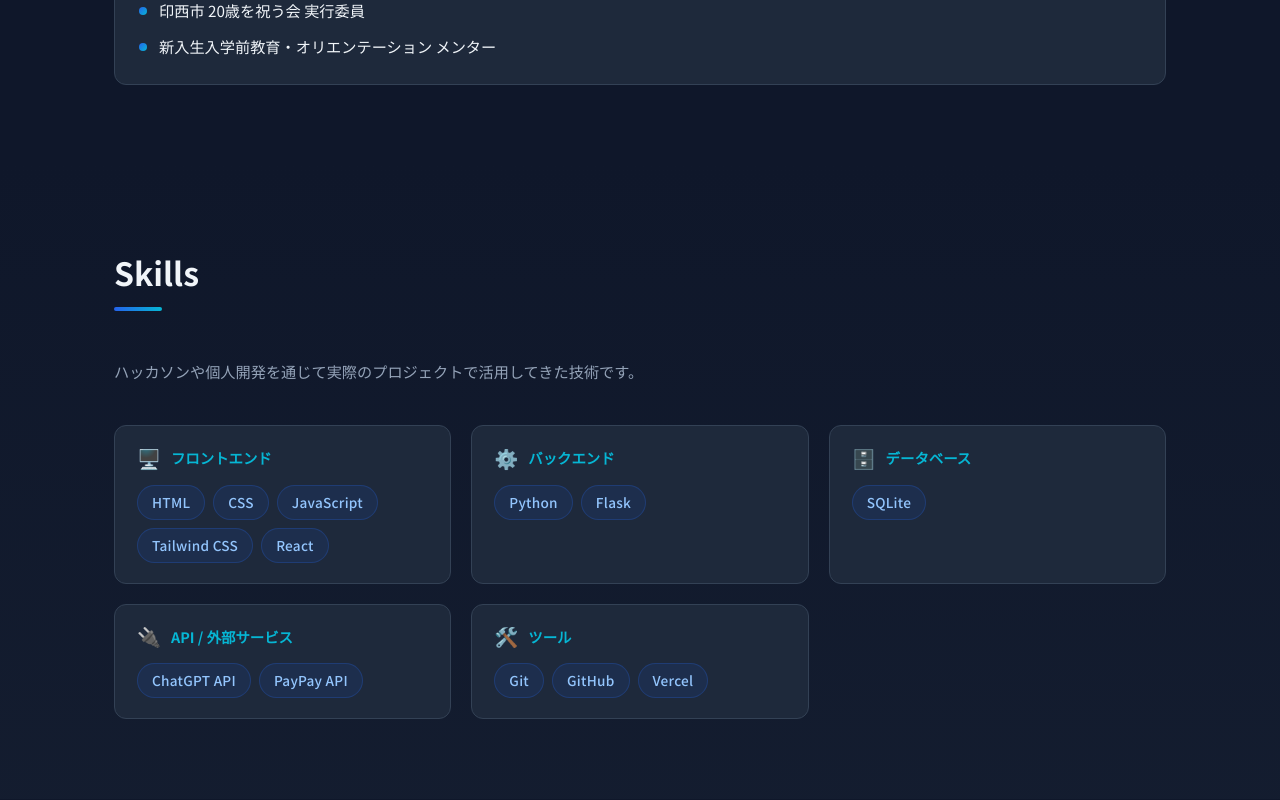
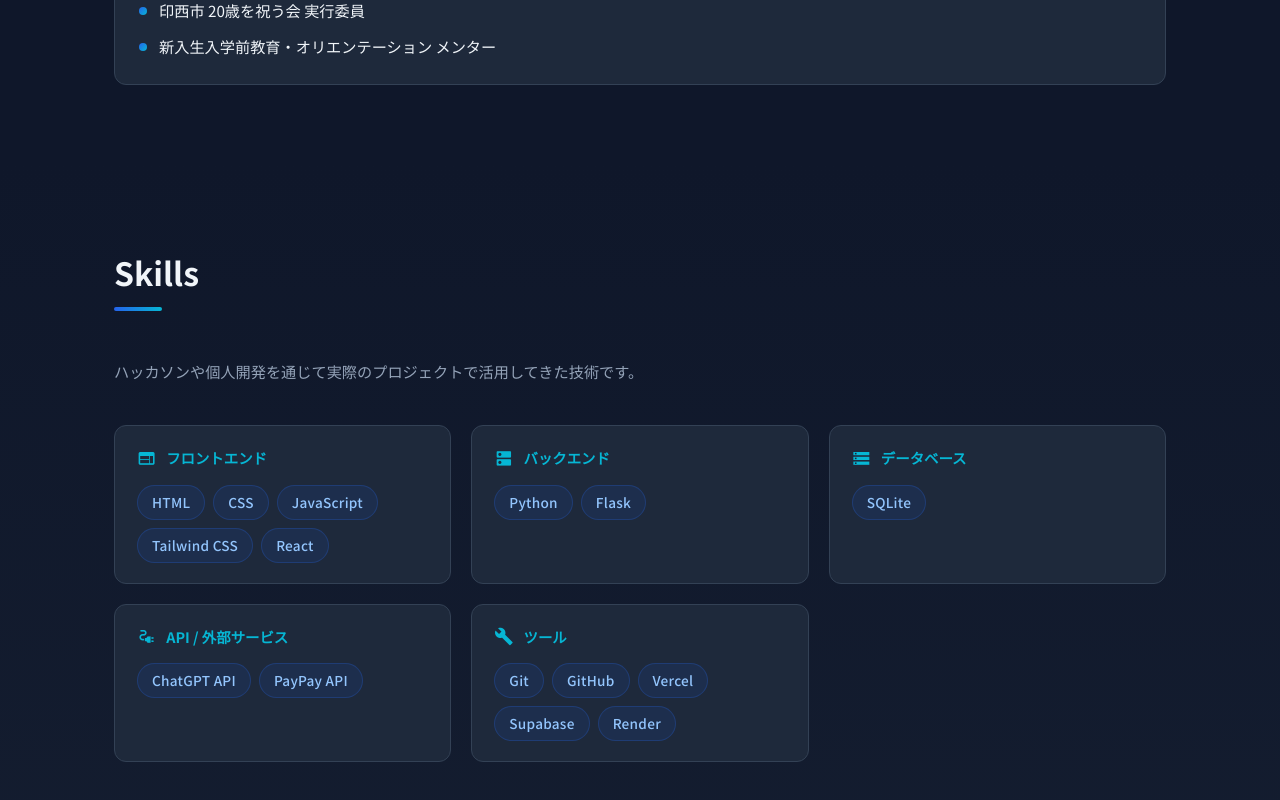
Before and after one commit to s2422092/portfolio, a React (Vite) app: page / in a window 1280 px wide. Shown: the part 1922-2722 px from the top of the page. Built offline with nearby package versions, Linux system fonts and the light colour scheme.

Commit message:
技術スタックの追加

```diff
--- a/index.html
+++ b/index.html
@@ -3,6 +3,7 @@
   <head>
     <meta charset="UTF-8" />
     <link rel="icon" type="image/svg+xml" href="/vite.svg" />
+    <link href="https://fonts.googleapis.com/icon?family=Material+Icons" rel="stylesheet" />
     <meta name="viewport" content="width=device-width, initial-scale=1.0" />
     <title>portfolio-app</title>
   </head>
--- a/src/components/Skills.css
+++ b/src/components/Skills.css
@@ -32,6 +32,7 @@
 .skill-group__icon {
   font-size: 1.2rem;
   line-height: 1;
+  color: var(--accent);
 }
 
 .skill-group__title {
--- a/src/components/Skills.jsx
+++ b/src/components/Skills.jsx
@@ -3,28 +3,28 @@ import './Skills.css';
 const skillGroups = [
   {
     category: 'フロントエンド',
-    icon: '🖥️',
+    icon: 'web',
     items: ['HTML', 'CSS', 'JavaScript', 'Tailwind CSS', 'React'],
   },
   {
     category: 'バックエンド',
-    icon: '⚙️',
+    icon: 'dns',
     items: ['Python', 'Flask'],
   },
   {
     category: 'データベース',
-    icon: '🗄️',
+    icon: 'storage',
     items: ['SQLite'],
   },
   {
     category: 'API / 外部サービス',
-    icon: '🔌',
+    icon: 'electrical_services',
     items: ['ChatGPT API', 'PayPay API'],
   },
   {
     category: 'ツール',
-    icon: '🛠️',
-    items: ['Git', 'GitHub', 'Vercel'],
+    icon: 'build',
+    items: ['Git', 'GitHub', 'Vercel', 'Supabase', 'Render'],
   },
 ];
 
@@ -41,7 +41,7 @@ export default function Skills() {
           {skillGroups.map((group) => (
             <div key={group.category} className="skill-group card">
               <div className="skill-group__header">
-                <span className="skill-group__icon">{group.icon}</span>
+                <span className="material-icons skill-group__icon">{group.icon}</span>
                 <h3 className="skill-group__title">{group.category}</h3>
               </div>
               <div className="skill-group__tags">
```
